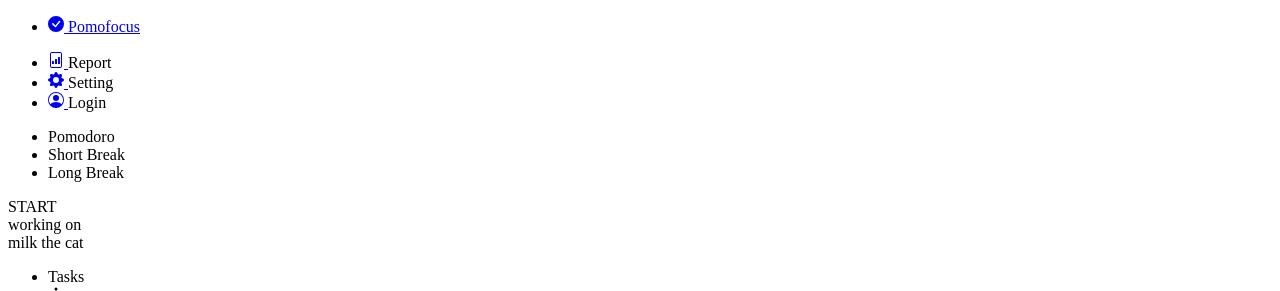
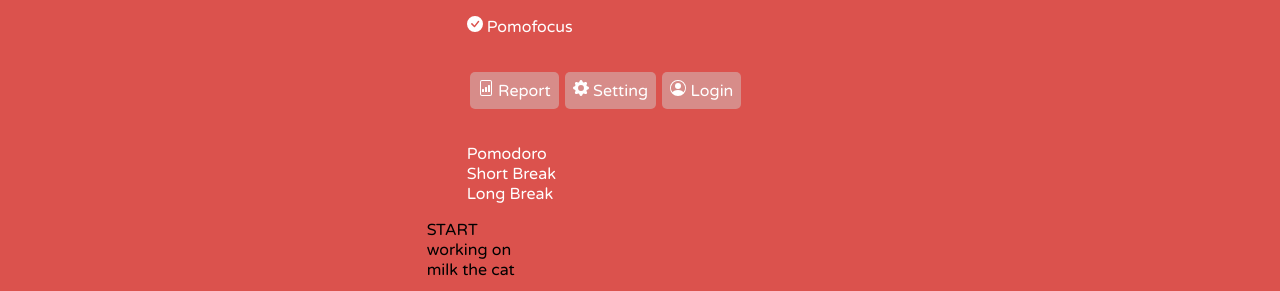
Before and after one commit to josefinabertuccioli/re-create, a plain HTML site: page index.html in a window 1280 px wide. Shown: the top 291 px of the page. Drawn offline with Linux system fonts and the light colour scheme.

Commit message:
nav style

```diff
--- a/index.html
+++ b/index.html
@@ -9,6 +9,7 @@
 </head>
 <body>
     <div id="wrapper">
+        <main class="main1">
         <nav>
             <ul>
                 <li><a href="#">
@@ -121,6 +122,7 @@
 
            </div>
         </main>
+        </main>
     </div>
 
 </body>
--- a/style.css
+++ b/style.css
@@ -0,0 +1,41 @@
+@import url('https://fonts.googleapis.com/css2?family=Varela+Round&display=swap');
+:root{
+    --color-background:#DB524D;
+    --color-boxes:#DF645F;
+    --color-titles:#541C1F;
+    --color-text:white;
+    --color-addtask:#C84B45;
+    --color-nav:#DB524C;
+    --color-button-text:#575757;
+    --color-back-button: #d1cfcf75;
+}
+body{
+    margin: 0;
+    font-family:'Varela Round', sans-serif;
+}
+a, ul{
+    text-decoration: none;
+    list-style: none;
+    color: var(--color-text);
+}
+#wrapper{
+    display: grid;
+    grid-template-columns: 1fr 1fr 1fr;
+    background-color: var(--color-background);
+
+}
+.main1{
+    grid-column: 2;
+}
+nav ul{
+display: inline-flex;
+}
+nav ul .actions{
+    justify-content: flex-end;
+}
+.actions li{
+background-color:var(--color-back-button);
+border-radius: 5px;
+margin:0.2rem;
+padding: 0.5rem;
+}
```
